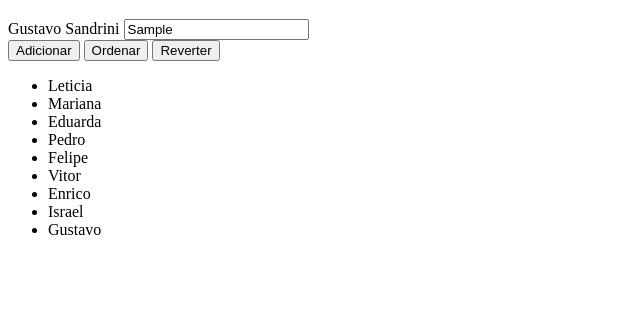
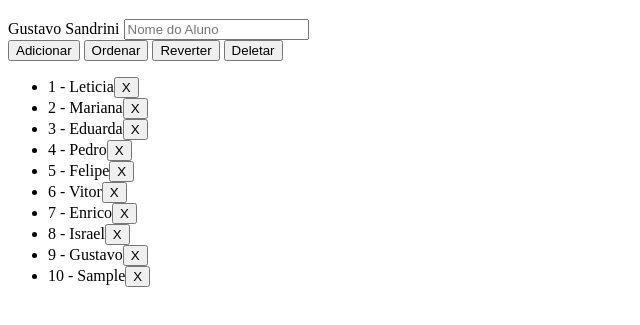
Before and after one commit to 1TDSPH-24/aula01-2sem, a plain HTML site: page index.html in a window 1280 px wide. Both pictures are taken after typing "Sample" into the empty fields and a click on the button "Adicionar". Shown: the part 61-386 px from the top of the page, without its empty margins (0-640 px from the left). Drawn offline with Linux system fonts and the light colour scheme.

Commit message:
correção prof

```diff
--- a/index.html
+++ b/index.html
@@ -19,6 +19,7 @@
         <button type="button" id="btnAdd">Adicionar</button>
         <button type="button" id="btnOrdenar">Ordenar</button>
         <button type="button" id="btnReverte">Reverter</button>
+        <button type="button" id="btnDeletar">Deletar</button>
     </div>
 </form>
 
--- a/js/script.js
+++ b/js/script.js
@@ -4,11 +4,52 @@ let alunos = ["Leticia", "Mariana","Eduarda", "Pedro","Felipe","Vitor","Enrico",
 //Recuperando a lista ul que está no HTML de id 'lista'
 let lista = document.getElementById('lista');
 
-//Preenchendo a lista com forEach
-alunos.forEach((aluno)=>{
-    //Criar um elemento li para ser adicionando a lista
-    let elementoLi = document.createElement("li");
-     //Adicionando texto ao elemento li
-    elementoLi.textContent = aluno;
-    lista.appendChild(elementoLi);
+//botao para adicionar item ao final da lista
+document.getElementById("btnAdd").addEventListener("click", ()=>{
+    let inputNome = document.getElementById("idNome");
+    alunos.push(inputNome.value);
+    renderizaLista();
+    inputNome.value = "";
 });
+
+//Botão para colocar em ordem alfábetica a lista
+document.getElementById("btnOrdenar").addEventListener("click", ()=>{
+    alunos.sort();
+    renderizaLista();
+});
+
+//Botão para reverter ordem alfábetica a lista
+document.getElementById("btnReverte").addEventListener("click", ()=>{
+    alunos.reverse();
+    renderizaLista();
+});
+
+//Botão para apagar itens no fonal da lista
+document.getElementById("btnDeletar").addEventListener("click", ()=>{
+    alunos.pop();
+    renderizaLista();
+});
+
+function renderizaLista(){
+    lista.innerHTML = "";
+    //Preenchendo a lista com forEach
+    alunos.forEach((aluno,indice)=>{
+        //Criar um elemento li para ser adicionando a lista
+        let elementoLi = document.createElement("li");
+         //Adicionando texto ao elemento li
+        elementoLi.textContent = (indice+1) +" - "+ aluno;
+
+        //Crinado o botao de autodestruição
+        let botaoDeletar = document.createElement("button");
+        botaoDeletar.textContent = "X";
+        //Inserindo o botao no li
+        elementoLi.appendChild(botaoDeletar);
+
+
+        //inserindo o elemento li na lista
+        lista.appendChild(elementoLi);
+    });
+}
+
+
+renderizaLista();
```
